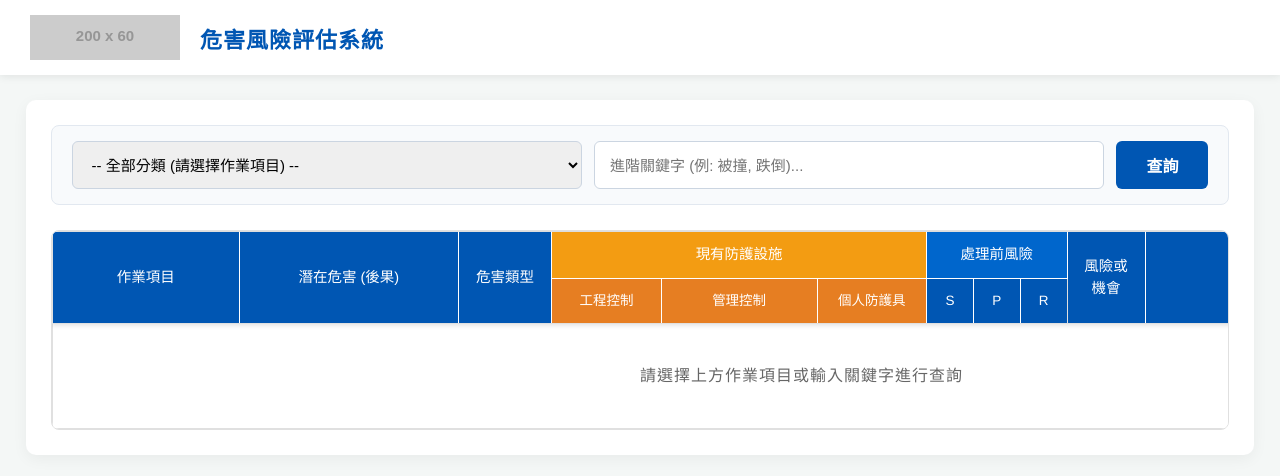
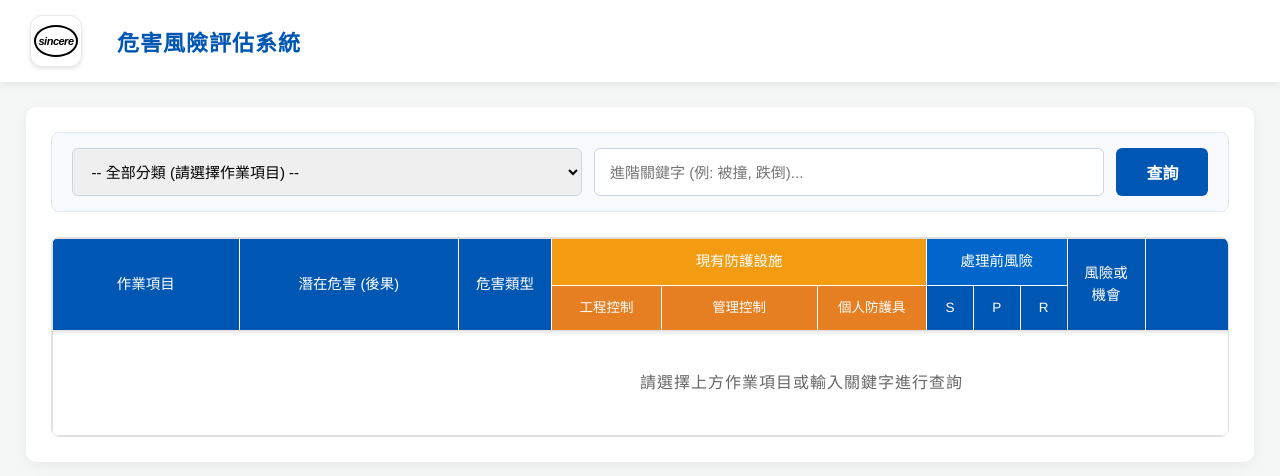
Before and after one commit to jeffreyivideo/risk-assessment, a plain HTML site: page index.html in a window 1280 px wide. Drawn offline with Linux system fonts and the light colour scheme; placeholder pictures from the web are drawn by us.

Commit message:
Update index.html

```diff
--- a/index.html
+++ b/index.html
@@ -149,7 +149,11 @@
 <body>
 
   <div class="header">
-    <img src="https://via.placeholder.com/200x60/ffffff/0056b3?text=Serene+Logo" alt="信實集團">
+    <div style="width: 50px; height: 50px; background-color: #ffffff; border-radius: 12px; display: flex; align-items: center; justify-content: center; box-shadow: 0 2px 4px rgba(0,0,0,0.1); border: 1px solid #eaeaea; margin-right: 15px; flex-shrink: 0;">
+        <div style="width: 80%; height: 55%; border: 2px solid #000; border-radius: 50%; display: flex; align-items: center; justify-content: center;">
+            <span style="color: #000; font-weight: bold; font-style: italic; font-size: 11px; font-family: Arial, sans-serif; letter-spacing: -0.5px;">sincere</span>
+        </div>
+    </div>
     <h2>危害風險評估系統</h2>
   </div>
 
```
